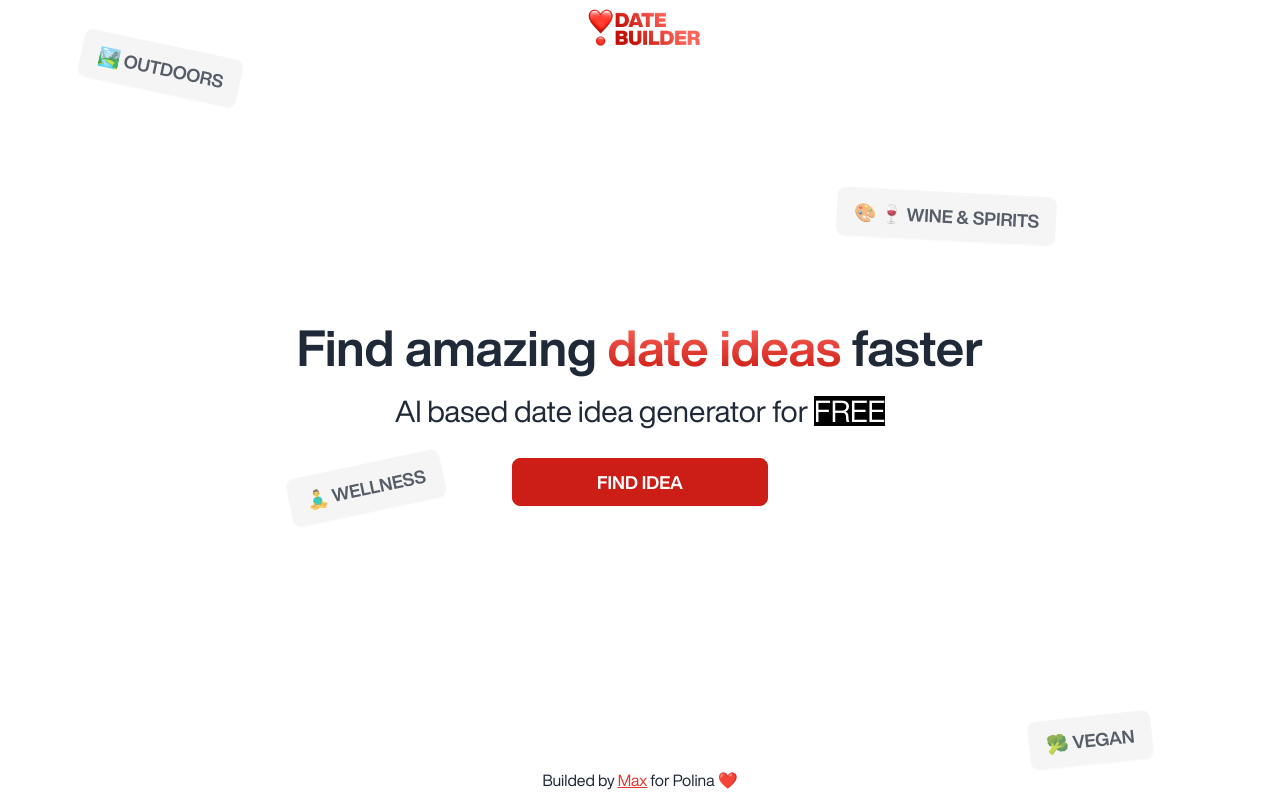
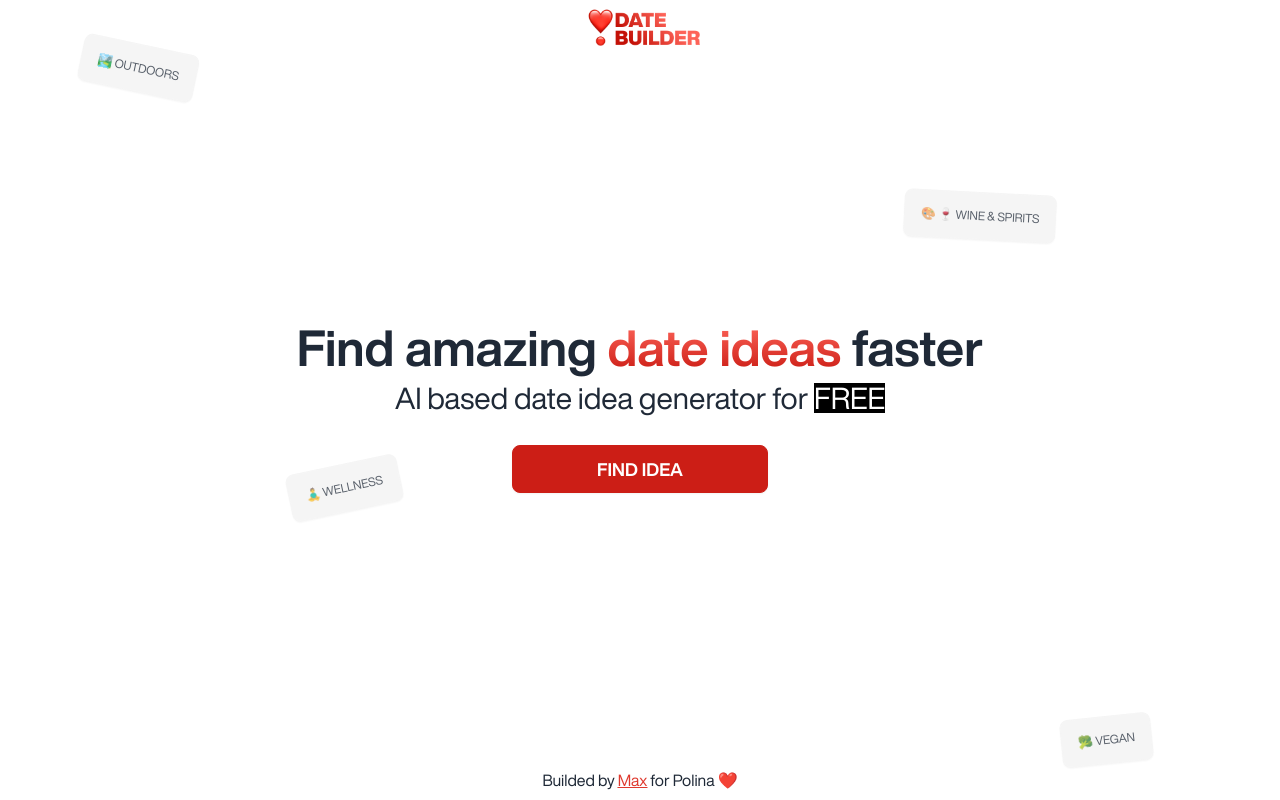
Before and after one commit to ulicaki8991/DateApp, a website: page index.html in a window 1280 px wide. Drawn offline with nearby package versions, Linux system fonts and the light colour scheme; a script that the page names is missing.

Commit message:
landing 2

```diff
--- a/index.html
+++ b/index.html
@@ -20,19 +20,19 @@
     <!-- elements -->
     <div class="absolute w-screen h-screen">
         <button
-            class="justBtn opacity-75 absolute left-4 md:left-20 top-32 md:top-11 rotate-12 hover:rotate-0 hover:opacity-30 cursor-default  btn">🏞️
+            class="justBtn opacity-75 absolute left-4 md:left-20 top-32 md:top-11 rotate-12 hover:rotate-0 hover:opacity-30 cursor-default btn text-[12px] font-normal">🏞️
             Outdoors</button>
 
 
 
         <button
-            class="justBtn opacity-75 absolute right-9 md:right-32 bottom-20 md:bottom-9 -rotate-6 hover:rotate-6 hover:opacity-30 cursor-default  btn">🥦
+            class="justBtn opacity-75 absolute right-9 md:right-32 bottom-20 md:bottom-9 -rotate-6 hover:rotate-6 hover:opacity-30 cursor-default text-[12px] font-normal btn">🥦
             Vegan</button>
 
 
 
         <button
-            class="justBtn opacity-75 absolute left-4 md:left-72 bottom-48 md:bottom-72 -rotate-12 hover:rotate-0 hover:opacity-30 cursor-default  btn">🧘‍♂️
+            class="justBtn opacity-75 absolute left-4 md:left-72 bottom-48 md:bottom-72 -rotate-12 hover:rotate-0 hover:opacity-30 cursor-default text-[12px] font-normal btn">🧘‍♂️
             Wellness</button>
 
 
@@ -42,7 +42,7 @@
 
 
         <button
-            class="justBtn opacity-75 absolute  right-4 md:right-56 top-48 md:rop-72 rotate-3 hover:-rotate-12 hover:opacity-30 cursor-default  btn hidden md:inline-block">🎨
+            class="justBtn opacity-75 absolute  right-4 md:right-56 top-48 md:rop-72 rotate-3 hover:-rotate-12 hover:opacity-30 cursor-default text-[12px] font-normal btn hidden md:inline-block">🎨
             🍷 Wine & Spirits</button>
 
 
@@ -57,7 +57,7 @@
     <!-- sections -->
     <div class="flex flex-col items-center gap-1">
 
-        <h1 class="z-10 font-bold text-center text-[50px]">Find amazing <span
+        <h1 class="z-10 font-bold text-center text-[50px] leading-[50px]">Find amazing <span
                 class="bg-clip-text text-transparent bg-gradient-to-t from-[#CC1E16] to-[#FE665B]"> date
                 ideas</span>
             faster</h1>
```
